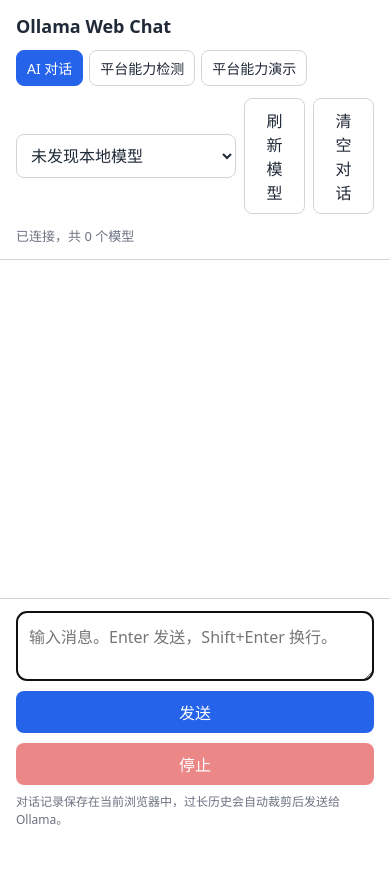
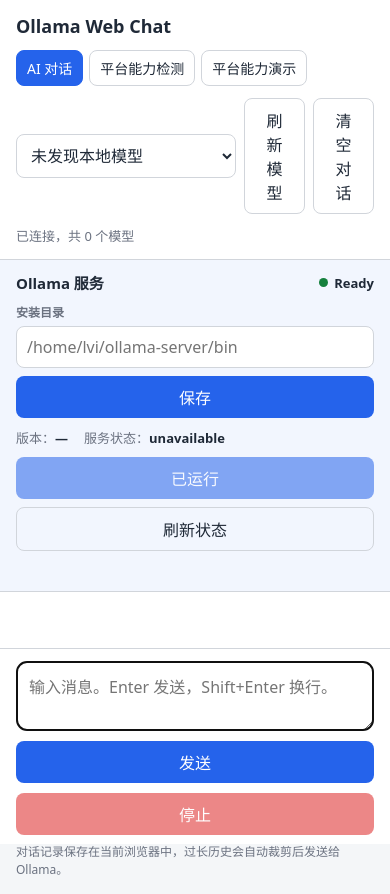
Before and after one commit to buiminhth8-lgtm/OllamaWebChat, a Flask app: page / in a window 390 px wide. Before the commit the page ends 825 px from the top, so only its background shows below. Run offline with Flask 3, Linux system fonts and the light colour scheme; data that the repository does not hold is empty.

Commit message:
feat: add ollama management web ui

```diff
--- a/routes.py
+++ b/routes.py
@@ -11,6 +11,7 @@ from config import (
     OLLAMA_BASE_URL,
     REQUEST_TIMEOUT,
 )
+from runtime_settings import SettingsValidationError
 
 bp = Blueprint("main", __name__)
 
@@ -111,6 +112,55 @@ def ollama_status():
     return jsonify(status)
 
 
+@bp.get("/api/ollama/config")
+def ollama_config():
+    try:
+        config = current_app.extensions["runtime_settings"].get_ollama_config()
+    except Exception:
+        current_app.logger.error("Failed to get Ollama runtime configuration")
+        return jsonify(
+            {
+                "error": "runtime_settings_error",
+                "message": "无法读取 Ollama 配置",
+            }
+        ), 500
+    return jsonify(config)
+
+
+@bp.put("/api/ollama/config")
+def update_ollama_config():
+    payload = request.get_json(silent=True)
+    if not isinstance(payload, dict) or "install_dir" not in payload:
+        return jsonify(
+            {
+                "error": "invalid_request",
+                "message": "请求体必须包含 install_dir",
+            }
+        ), 400
+
+    try:
+        config = current_app.extensions["runtime_settings"].set_ollama_install_dir(
+            payload["install_dir"]
+        )
+    except SettingsValidationError as exc:
+        return jsonify(
+            {
+                "error": "invalid_config",
+                "message": str(exc),
+            }
+        ), 400
+    except OSError:
+        current_app.logger.error("Failed to save Ollama runtime configuration")
+        return jsonify(
+            {
+                "error": "runtime_settings_error",
+                "message": "无法保存 Ollama 配置",
+            }
+        ), 500
+
+    return jsonify(config)
+
+
 @bp.post("/api/ollama/start")
 def ollama_start():
     try:
--- a/static/css/app.css
+++ b/static/css/app.css
@@ -10,6 +10,8 @@
   --assistant: #f3f4f6;
   --thinking: #fff7ed;
   --danger: #dc2626;
+  --success: #15803d;
+  --warning: #b45309;
 }
 
 @media (prefers-color-scheme: dark) {
@@ -24,6 +26,8 @@
     --assistant: #374151;
     --thinking: #3f2d1f;
     --danger: #f87171;
+    --success: #4ade80;
+    --warning: #fbbf24;
   }
 }
 
@@ -43,7 +47,7 @@ body {
   height: 100vh;
   margin: 0 auto;
   display: grid;
-  grid-template-rows: auto 1fr auto;
+  grid-template-rows: auto auto 1fr auto;
   background: var(--panel);
   border-left: 1px solid var(--border);
   border-right: 1px solid var(--border);
@@ -95,6 +99,7 @@ header h1 {
 
 select,
 button,
+input,
 textarea {
   font: inherit;
 }
@@ -102,6 +107,16 @@ textarea {
 select {
   min-width: 220px;
   max-width: 100%;
+  padding: 9px 10px;
+  border: 1px solid var(--border);
+  border-radius: 8px;
+  background: var(--panel);
+  color: var(--text);
+}
+
+input {
+  width: 100%;
+  min-width: 0;
   padding: 9px 10px;
   border: 1px solid var(--border);
   border-radius: 8px;
@@ -142,6 +157,106 @@ button:disabled {
   margin-left: auto;
   font-size: 13px;
   color: var(--muted);
+}
+
+.ollama-panel {
+  display: grid;
+  grid-template-columns: minmax(0, 1fr) auto;
+  gap: 10px 16px;
+  padding: 12px 16px;
+  border-bottom: 1px solid var(--border);
+  background: color-mix(in srgb, var(--panel) 94%, var(--primary) 6%);
+}
+
+.ollama-panel-heading {
+  grid-column: 1 / -1;
+  display: flex;
+  align-items: center;
+  justify-content: space-between;
+  gap: 12px;
+}
+
+.ollama-panel-heading h2 {
+  margin: 0;
+  font-size: 15px;
+}
+
+.ollama-status {
+  display: inline-flex;
+  align-items: center;
+  gap: 6px;
+  font-size: 13px;
+  font-weight: 700;
+}
+
+.ollama-status-dot {
+  width: 9px;
+  height: 9px;
+  flex: 0 0 auto;
+  border-radius: 50%;
+  background: var(--muted);
+}
+
+.ollama-status.is-ready .ollama-status-dot {
+  background: var(--success);
+}
+
+.ollama-status.is-warning .ollama-status-dot {
+  background: var(--warning);
+}
+
+.ollama-status.is-error .ollama-status-dot {
+  background: var(--danger);
+}
+
+.ollama-config-form {
+  min-width: 0;
+}
+
+.ollama-config-form label {
+  display: block;
+  margin-bottom: 5px;
+  color: var(--muted);
+  font-size: 12px;
+  font-weight: 700;
+}
+
+.ollama-config-controls {
+  display: grid;
+  grid-template-columns: minmax(0, 1fr) auto;
+  gap: 8px;
+}
+
+.ollama-details {
+  display: flex;
+  align-items: center;
+  justify-content: flex-end;
+  flex-wrap: wrap;
+  gap: 6px 16px;
+  color: var(--muted);
+  font-size: 13px;
+}
+
+.ollama-details strong {
+  color: var(--text);
+}
+
+.ollama-actions {
+  display: flex;
+  gap: 8px;
+}
+
+.ollama-message {
+  min-height: 18px;
+  margin: 0;
+  align-self: center;
+  color: var(--muted);
+  font-size: 12px;
+  overflow-wrap: anywhere;
+}
+
+.ollama-message.error {
+  color: var(--danger);
 }
 
 #messages {
@@ -262,4 +377,34 @@ textarea {
     width: 100%;
     margin-left: 0;
   }
+
+  .ollama-panel {
+    grid-template-columns: 1fr;
+  }
+
+  .ollama-panel-heading,
+  .ollama-details {
+    grid-column: 1;
+  }
+
+  .ollama-details {
+    justify-content: flex-start;
+  }
+
+  .ollama-actions button {
+    flex: 1;
+  }
 }
+
+@media (max-width: 420px) {
+  .ollama-config-controls,
+  .ollama-actions {
+    display: grid;
+    grid-template-columns: 1fr;
+  }
+
+  .ollama-config-controls button,
+  .ollama-actions button {
+    width: 100%;
+  }
+}
--- a/static/js/app.js
+++ b/static/js/app.js
@@ -13,11 +13,185 @@ const sendButton = document.getElementById("sendButton");
 const stopButton = document.getElementById("stopButton");
 const messagesContainer = document.getElementById("messages");
 const statusElement = document.getElementById("status");
+const ollamaConfigForm = document.getElementById("ollamaConfigForm");
+const ollamaInstallDirInput = document.getElementById("ollamaInstallDir");
+const saveOllamaConfigButton = document.getElementById("saveOllamaConfig");
+const startOllamaButton = document.getElementById("startOllama");
+const refreshOllamaStatusButton = document.getElementById("refreshOllamaStatus");
+const ollamaServiceStatusElement = document.getElementById("ollamaServiceStatus");
+const ollamaStatusTextElement = document.getElementById("ollamaStatusText");
+const ollamaVersionElement = document.getElementById("ollamaVersion");
+const ollamaServiceStateElement = document.getElementById("ollamaServiceState");
+const ollamaMessageElement = document.getElementById("ollamaMessage");
 
 let appConfig = { ...DEFAULT_CONFIG };
 let messages = loadMessages();
 let abortController = null;
 let sideChannelThinking = "";
+const ollamaUiState = {
+  config: null,
+  status: null,
+  saving: false,
+  starting: false,
+  refreshing: false,
+  requestFailed: false,
+};
+
+function getApiErrorMessage(payload, fallback) {
+  if (typeof payload?.message === "string" && payload.message) return payload.message;
+  if (typeof payload?.error === "string" && payload.error) return payload.error;
+  if (typeof payload?.error?.message === "string" && payload.error.message) return payload.error.message;
+  return fallback;
+}
+
+async function requestJson(url, options = {}) {
+  const response = await fetch(url, options);
+  let payload = {};
+  try {
+    payload = await response.json();
+  } catch {
+    throw new Error(response.ok ? "服务器返回格式无效" : `请求失败：HTTP ${response.status}`);
+  }
+  if (!response.ok) {
+    throw new Error(getApiErrorMessage(payload, `请求失败：HTTP ${response.status}`));
+  }
+  return payload;
+}
+
+function setOllamaMessage(text, isError = false) {
+  ollamaMessageElement.textContent = text;
+  ollamaMessageElement.classList.toggle("error", isError);
+}
+
+function setOllamaStatusLabel(text, tone) {
+  ollamaStatusTextElement.textContent = text;
+  ollamaServiceStatusElement.classList.remove("is-neutral", "is-ready", "is-warning", "is-error");
+  ollamaServiceStatusElement.classList.add(tone);
+}
+
+function renderOllamaManagement() {
+  const config = ollamaUiState.config || {};
+  const serviceStatus = ollamaUiState.status || {};
+  const configured = serviceStatus.configured === true;
+  const running = serviceStatus.running === true;
+  const ready = serviceStatus.ready === true;
+
+  ollamaVersionElement.textContent = serviceStatus.version || "—";
+  ollamaServiceStateElement.textContent = serviceStatus.service_state || "unknown";
+
+  if (ollamaUiState.requestFailed) {
+    setOllamaStatusLabel("请求失败", "is-error");
+  } else if (ready) {
+    setOllamaStatusLabel("Ready", "is-ready");
+  } else if (ollamaUiState.starting) {
+    setOllamaStatusLabel("正在启动...", "is-warning");
+  } else if (!configured && !config.install_dir) {
+    setOllamaStatusLabel("未配置", "is-neutral");
+  } else if (!configured || config.valid === false) {
+    setOllamaStatusLabel("配置无效", "is-error");
+  } else if (running) {
+    setOllamaStatusLabel("已运行但 API 未 Ready", "is-warning");
+  } else {
+    setOllamaStatusLabel("未启动", "is-neutral");
+  }
+
+  saveOllamaConfigButton.disabled = ollamaUiState.saving || ollamaUiState.starting || ollamaUiState.refreshing;
+  saveOllamaConfigButton.textContent = ollamaUiState.saving ? "保存中..." : "保存";
+  startOllamaButton.disabled = ollamaUiState.starting || ollamaUiState.refreshing || ready || !configured;
+  startOllamaButton.textContent = ollamaUiState.starting ? "正在启动..." : ready ? "已运行" : "启动 Ollama";
+  refreshOllamaStatusButton.disabled = ollamaUiState.refreshing || ollamaUiState.starting;
+}
+
+async function refreshOllamaManagement(successMessage = "") {
+  if (ollamaUiState.refreshing) return;
+  ollamaUiState.refreshing = true;
+  ollamaUiState.requestFailed = false;
+  renderOllamaManagement();
+
+  const [configResult, statusResult] = await Promise.allSettled([
+    requestJson("/api/ollama/config"),
+    requestJson("/api/ollama/status"),
+  ]);
+
+  if (configResult.status === "fulfilled") {
+    ollamaUiState.config = configResult.value;
+    ollamaInstallDirInput.value = configResult.value.install_dir || "";
+  }
+  if (statusResult.status === "fulfilled") {
+    ollamaUiState.status = statusResult.value;
+  }
+
+  const failure = [configResult, statusResult].find((result) => result.status === "rejected");
+  ollamaUiState.requestFailed = Boolean(failure);
+  ollamaUiState.refreshing = false;
+  if (failure) {
+    setOllamaMessage(`请求失败：${failure.reason.message}`, true);
+  } else if (successMessage) {
+    setOllamaMessage(successMessage);
+  }
+  renderOllamaManagement();
+}
+
+async function refreshOllamaStatus({ allowWhileStarting = false, clearMessage = true } = {}) {
+  if (ollamaUiState.refreshing || (ollamaUiState.starting && !allowWhileStarting)) return;
+  ollamaUiState.refreshing = true;
+  ollamaUiState.requestFailed = false;
+  if (clearMessage) setOllamaMessage("");
+  renderOllamaManagement();
+  try {
+    ollamaUiState.status = await requestJson("/api/ollama/status");
+  } catch (error) {
+    ollamaUiState.requestFailed = true;
+    setOllamaMessage(`请求失败：${error.message}`, true);
+  } finally {
+    ollamaUiState.refreshing = false;
+    renderOllamaManagement();
+  }
+}
+
+async function saveOllamaConfig(event) {
+  event.preventDefault();
+  if (ollamaUiState.saving || ollamaUiState.starting || ollamaUiState.refreshing) return;
+  ollamaUiState.saving = true;
+  setOllamaMessage("");
+  renderOllamaManagement();
+  try {
+    await requestJson("/api/ollama/config", {
+      method: "PUT",
+      headers: { "Content-Type": "application/json" },
+      body: JSON.stringify({ install_dir: ollamaInstallDirInput.value.trim() }),
+    });
+    await refreshOllamaManagement("配置已保存");
+  } catch (error) {
+    setOllamaMessage(error.message, true);
+  } finally {
+    ollamaUiState.saving = false;
+    renderOllamaManagement();
+  }
+}
+
+async function startOllama() {
+  if (
+    ollamaUiState.starting ||
+    ollamaUiState.refreshing ||
+    ollamaUiState.status?.ready === true
+  ) return;
+
+  ollamaUiState.starting = true;
+  setOllamaMessage("正在启动 Ollama...");
+  renderOllamaManagement();
+  try {
+    const result = await requestJson("/api/ollama/start", { method: "POST" });
+    setOllamaMessage(result.message || "Ollama 已启动");
+    await refreshOllamaStatus({ allowWhileStarting: true, clearMessage: false });
+    await loadModels();
+  } catch (error) {
+    setOllamaMessage(error.message, true);
+  } finally {
+    ollamaUiState.starting = false;
+    renderOllamaManagement();
+  }
+}
 
 function toClientConfig(serverConfig) {
   return {
@@ -203,9 +377,7 @@ function setBusy(busy) {
 
 async function loadConfig() {
   try {
-    const response = await fetch("/api/config");
-    if (!response.ok) return;
-    appConfig = toClientConfig(await response.json());
+    appConfig = toClientConfig(await requestJson("/api/config"));
     renderMessages();
     saveMessages();
   } catch {
@@ -216,9 +388,7 @@ async function loadConfig() {
 async function loadModels() {
   setStatus("正在连接 Ollama...");
   try {
-    const response = await fetch("/api/models");
-    const result = await response.json();
-    if (!response.ok) throw new Error(result.error || "读取模型列表失败");
+    const result = await requestJson("/api/models");
 
     const current = modelSelect.value || localStorage.getItem("ollama_web_chat_model") || "";
     modelSelect.innerHTML = "";
@@ -375,8 +545,12 @@ clearChatButton.addEventListener("click", () => {
   renderMessages();
   setStatus("对话已清空");
 });
+ollamaConfigForm.addEventListener("submit", saveOllamaConfig);
+startOllamaButton.addEventListener("click", startOllama);
+refreshOllamaStatusButton.addEventListener("click", refreshOllamaStatus);
 
 renderMessages();
 loadConfig();
 loadModels();
+refreshOllamaManagement();
 promptInput.focus();
--- a/templates/index.html
+++ b/templates/index.html
@@ -23,6 +23,37 @@
     </div>
     <span id="status">未连接</span>
   </header>
+  <section class="ollama-panel" aria-labelledby="ollamaPanelTitle">
+    <div class="ollama-panel-heading">
+      <h2 id="ollamaPanelTitle">Ollama 服务</h2>
+      <span id="ollamaServiceStatus" class="ollama-status is-neutral" aria-live="polite">
+        <span class="ollama-status-dot" aria-hidden="true"></span>
+        <span id="ollamaStatusText">正在检测...</span>
+      </span>
+    </div>
+    <form id="ollamaConfigForm" class="ollama-config-form">
+      <label for="ollamaInstallDir">安装目录</label>
+      <div class="ollama-config-controls">
+        <input
+          id="ollamaInstallDir"
+          name="install_dir"
+          type="text"
+          placeholder="/home/lvi/ollama-server/bin"
+          autocomplete="off"
+        >
+        <button id="saveOllamaConfig" class="primary" type="submit">保存</button>
+      </div>
+    </form>
+    <div class="ollama-details" aria-label="Ollama 服务详情">
+      <span>版本：<strong id="ollamaVersion">—</strong></span>
+      <span>服务状态：<strong id="ollamaServiceState">unknown</strong></span>
+    </div>
+    <div class="ollama-actions">
+      <button id="startOllama" class="primary" type="button" disabled>启动 Ollama</button>
+      <button id="refreshOllamaStatus" class="secondary" type="button">刷新状态</button>
+    </div>
+    <p id="ollamaMessage" class="ollama-message" role="status" aria-live="polite"></p>
+  </section>
   <main id="messages"></main>
   <footer>
     <form id="chatForm">
```
Also changed, not shown: tests/test_ollama_routes.py (+58 -0 lines).
